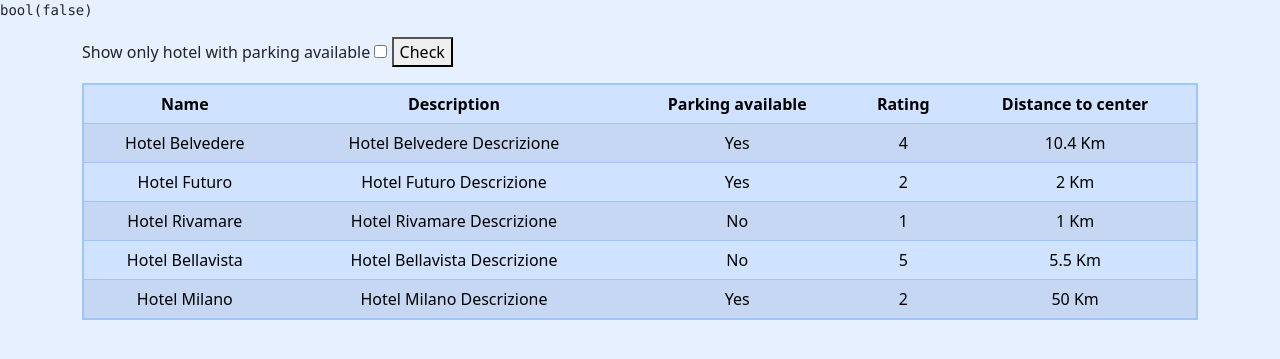
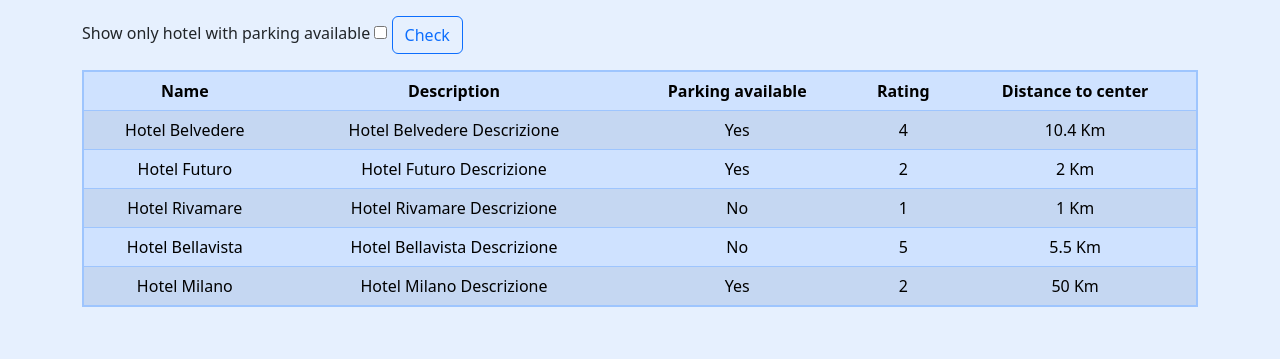
Before and after one commit to Arianna-Salvini/php-hotel, a PHP site: page / in a window 1280 px wide. Shown: the top 359 px of the page. Run offline with PHP 8.4, Linux system fonts and the light colour scheme.

Commit message:
Add some style to form seciton

```diff
--- a/index.php
+++ b/index.php
@@ -43,7 +43,7 @@ $show_parking_available = $_GET['parking'] ?? false;
 echo '<pre>';
 
 // var_dump($hotels);
-var_dump($show_parking_available);
+// var_dump($show_parking_available);
 
 echo '</pre>';
 ?>
@@ -63,12 +63,12 @@ echo '</pre>';
 </head>
 
 <body class="bg-primary bg-opacity-10">
-    <div class="container">
+    <div class="container ">
         <!-- Form to check if an hotel parking is available -->
         <form action="" method="get">
             <label for="parking">Show only hotel with parking available</label>
             <input type="checkbox" name="parking" id="parking">
-            <button type="submit">Check</button>
+            <button type="submit" class="rounded btn btn-outline-primary">Check</button>
         </form>
 
         <!-- Table -->
```
